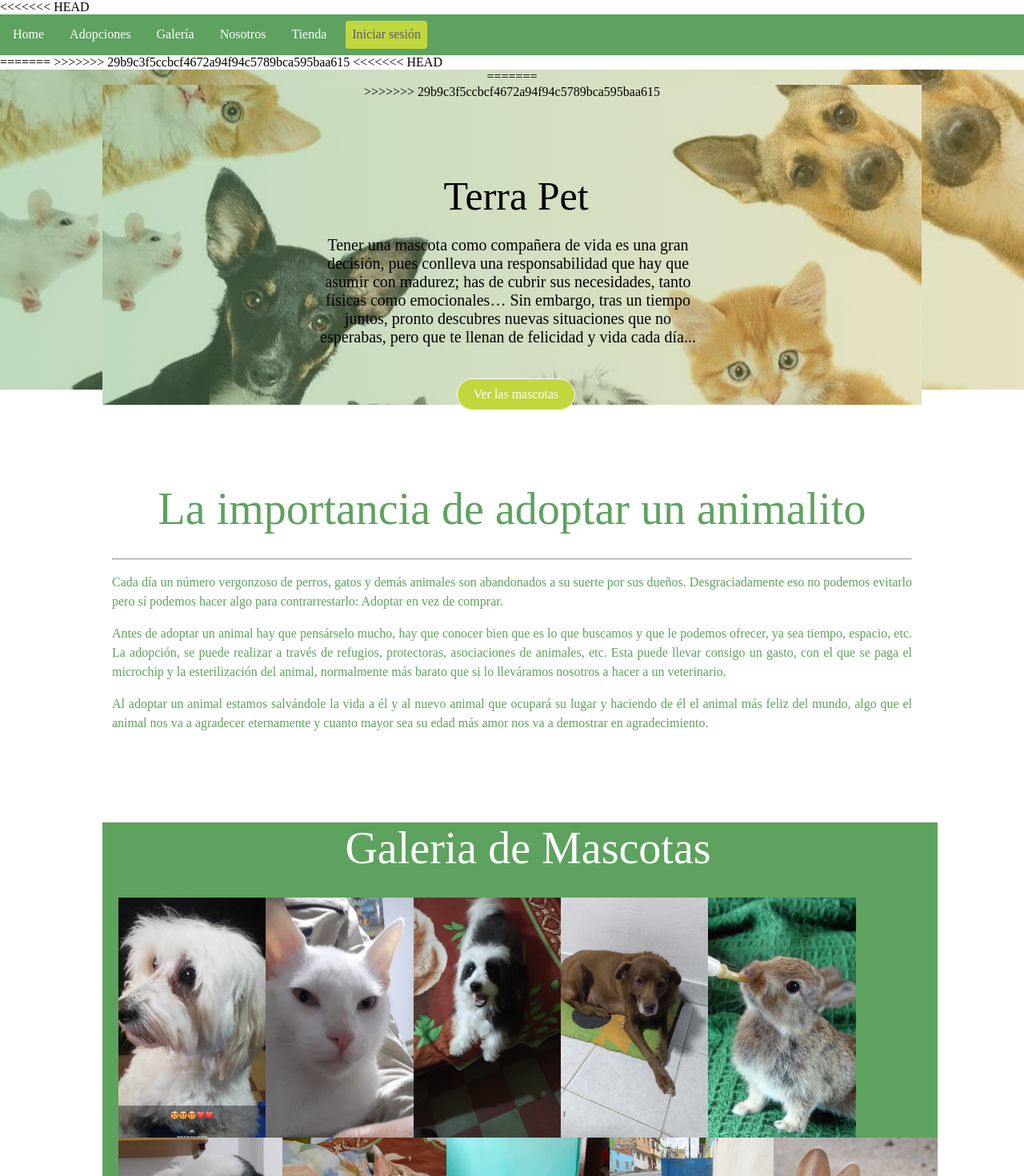
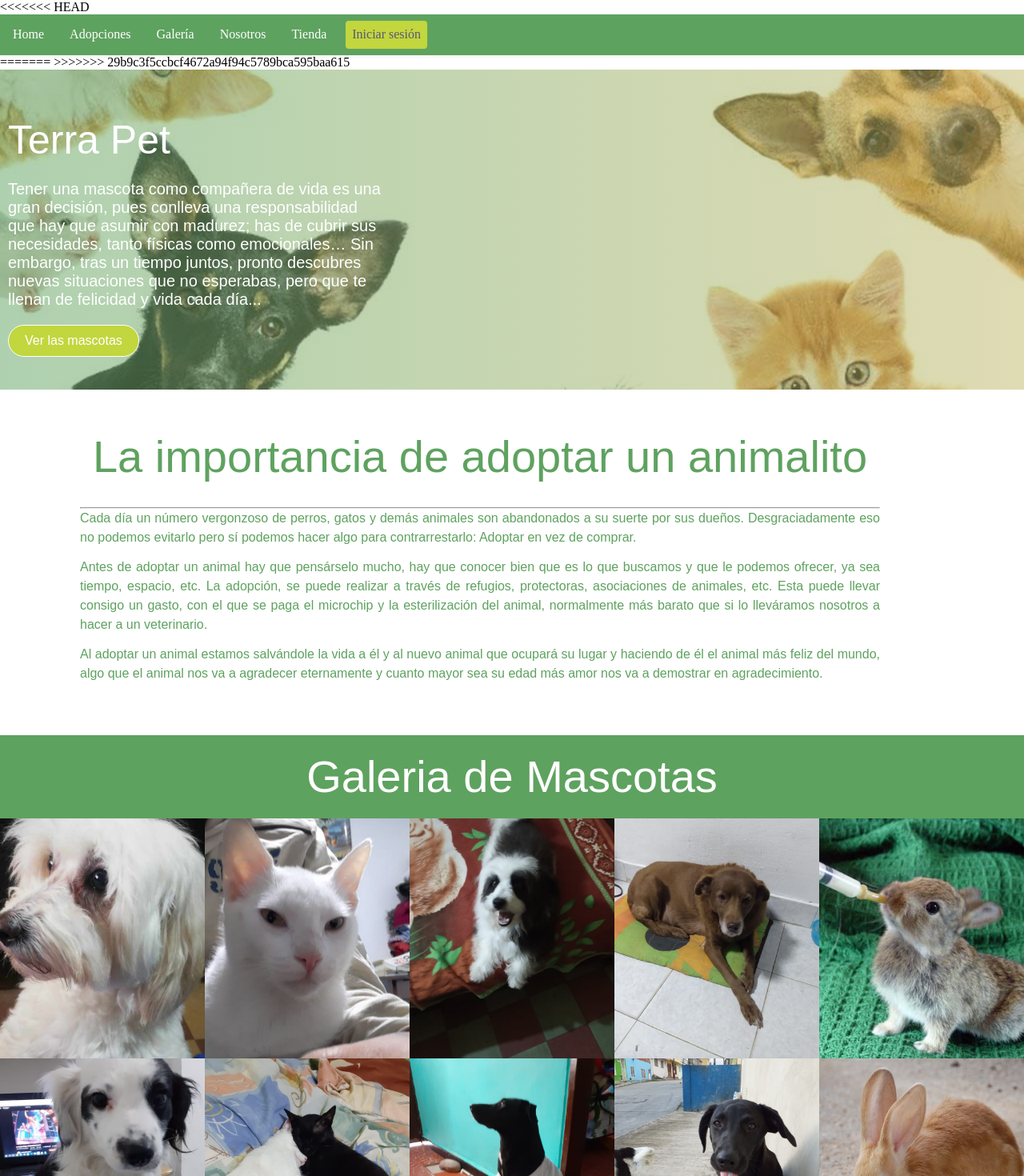
Before and after one commit to juanmahecha9/Terra-pet, an Angular app in the folder frontend/: page /inicio in a window 1280 px wide. Shown: the top 1470 px of the page at 80% size. Built offline with nearby package versions, Linux system fonts and the light colour scheme; a web font is replaced by a local one.

Commit message:
cambio pagina inicio hosman

```diff
--- a/frontend/src/app/componentes/inicio/inicio.component.html
+++ b/frontend/src/app/componentes/inicio/inicio.component.html
@@ -1,14 +1,9 @@
-<<<<<<< HEAD
+
     <div class="contenedor_portada">
         <div class="capa"></div>
         <div class="contenedor_detalles">
-=======
-    <div class="contenedor_portada">
-        <div class="capa"></div>
-        <div class="contenedor_detalles">
->>>>>>> 29b9c3f5ccbcf4672a94f94c5789bca595baa615
             <div class="detalles">
-            <h1><b>Terra Pet</b></h1>
+                <h1>Terra Pet</h1>
                 <p>Tener una mascota como compañera de vida es una gran decisión, pues conlleva una responsabilidad que
                     hay que asumir con madurez; has de cubrir sus necesidades, tanto físicas como emocionales… Sin
                     embargo, tras un tiempo juntos, pronto descubres nuevas situaciones que no esperabas, pero que te
@@ -17,6 +12,8 @@
             </div>
         </div>
     </div>
+
+
 
     <main>
        <section class="animais">
@@ -36,7 +33,7 @@
                     sea su edad más amor nos va a demostrar en agradecimiento.</p>
             </div>
         </section>
-
+    </main>
     <section class="galeria-general">
         <h2 class="Titul">Galeria de Mascotas</h2>
         <section class="galeria">
@@ -78,4 +75,3 @@
             </div>
             </section>
     </section>
-</main>
--- a/frontend/src/app/componentes/inicio/inicio.component.scss
+++ b/frontend/src/app/componentes/inicio/inicio.component.scss
@@ -1,27 +1,20 @@
- /* Portada */
+*{
+    margin: 0;
+    padding: 0;
+    font-family: sans-serif;
+}
+
+
+
+/* Portada */
 
 .contenedor_portada{
     width: 100%;
     height: 400px;
-    background-image: url('../../../assets/img/imagenes-hosman2/imagenesh/Kiwoko-nombre.jpg');
+    background-image: url(../../../assets/img/imagenes-hosman2/imagenesh/Kiwoko-nombre.jpg);
     background-size: 100%;
     animation: movimiento 10s linear infinite alternate;
     position: relative;
-.contenedor_detalles{
-    width: 80%;
-    text-align: center;
-    margin: auto;
-    .detalles{
-        margin: auto;
-        text-align: center;
-        p{
-            color: black;
-        }
-        h1{
-            color: black
-        }
-    }
-}
 }
 
 @keyframes movimiento{
@@ -37,7 +30,7 @@
     height: 100%;
     position: absolute;
     background: -webkit-linear-gradient(left,#5ea25f, #c0b768);
-    opacity:0.4;
+    opacity: 0.5;
 }
 
 .contenedor_detalles{
@@ -148,20 +141,15 @@ hr{
 
 .galeria-general{
     background: #5ea25f;
-    width: 100%;
-    margin: auto;
-    text-align: center;
-    padding-left: 20px;
-    .galeria{
-        width: 90%;
-        height: 100%;
-        overflow: hidden;
-        display: flex;
-        position: relative;
-    }
 }
 
-
+.galeria{
+    width: 100%;
+    height: 100%;
+    overflow: hidden;
+    display: flex;
+    position: relative;
+}
 
 .galeria2{
     width: 100%;
@@ -178,6 +166,20 @@ hr{
     position: relative;
 }
 
+@media screen and (max-width: 768px){
+    .imagenes{
+        height: 200px;
+    }
+
+}
+
+@media screen and (max-width: 600px){
+    .imagenes{
+        height: 150px;
+    }
+
+}
+
 .imagenes img{
     width: 100%;
     height: 100%;
@@ -187,10 +189,15 @@ hr{
 .Titul{
     text-align: center;
     font-size: 56px;
-    margin-bottom: 30px;
+    margin-bottom: 20px;
     font-weight: 500;
     color: #fff;
+    padding-top: 20px;
 }
 
+@media screen and (max-width: 768px){
+    .Titul{
+        font-size: 33px;
+    }
 
-/* Footer*/
+}
```
Lines whose indentation alone changed are shown as unchanged.
